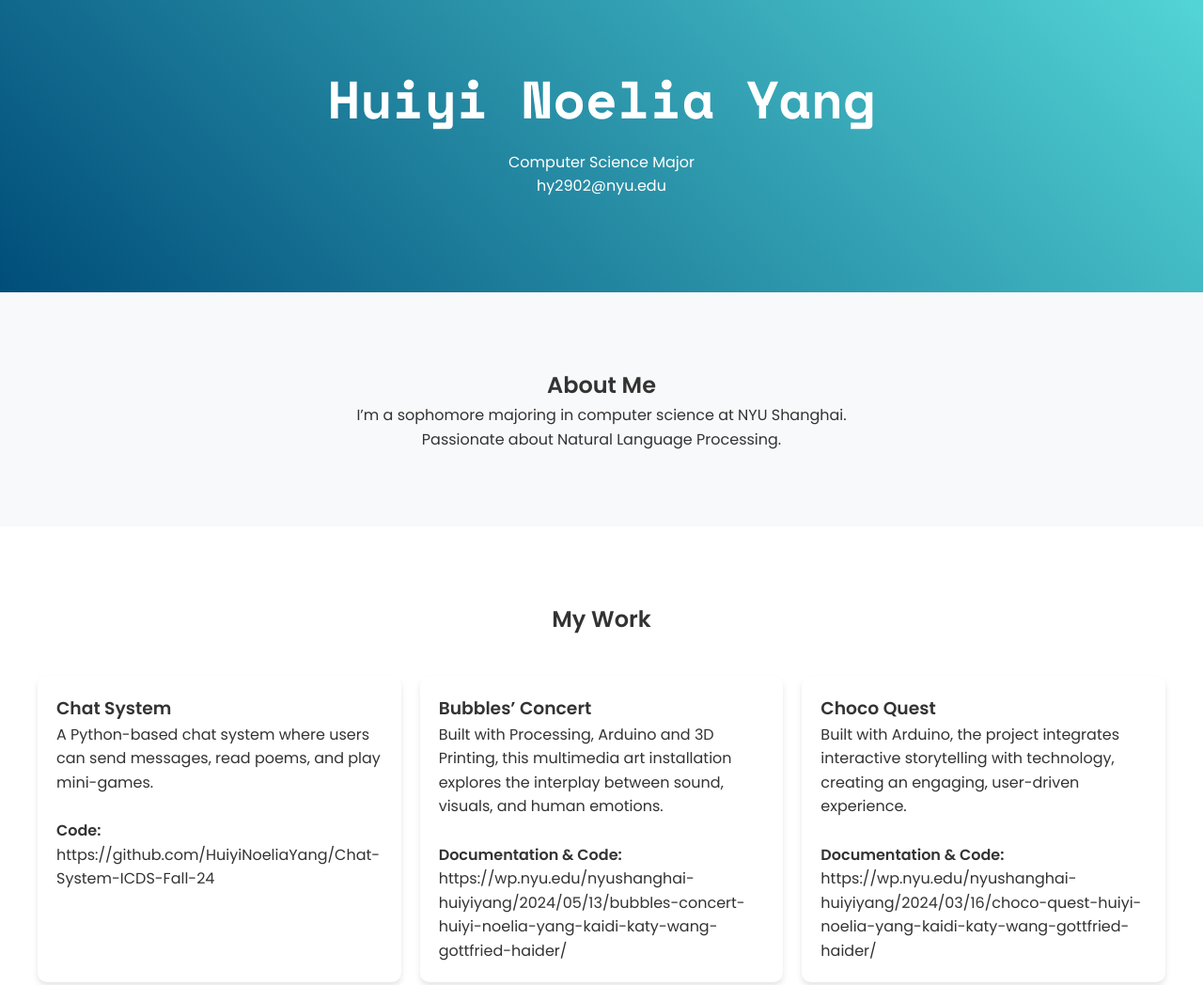
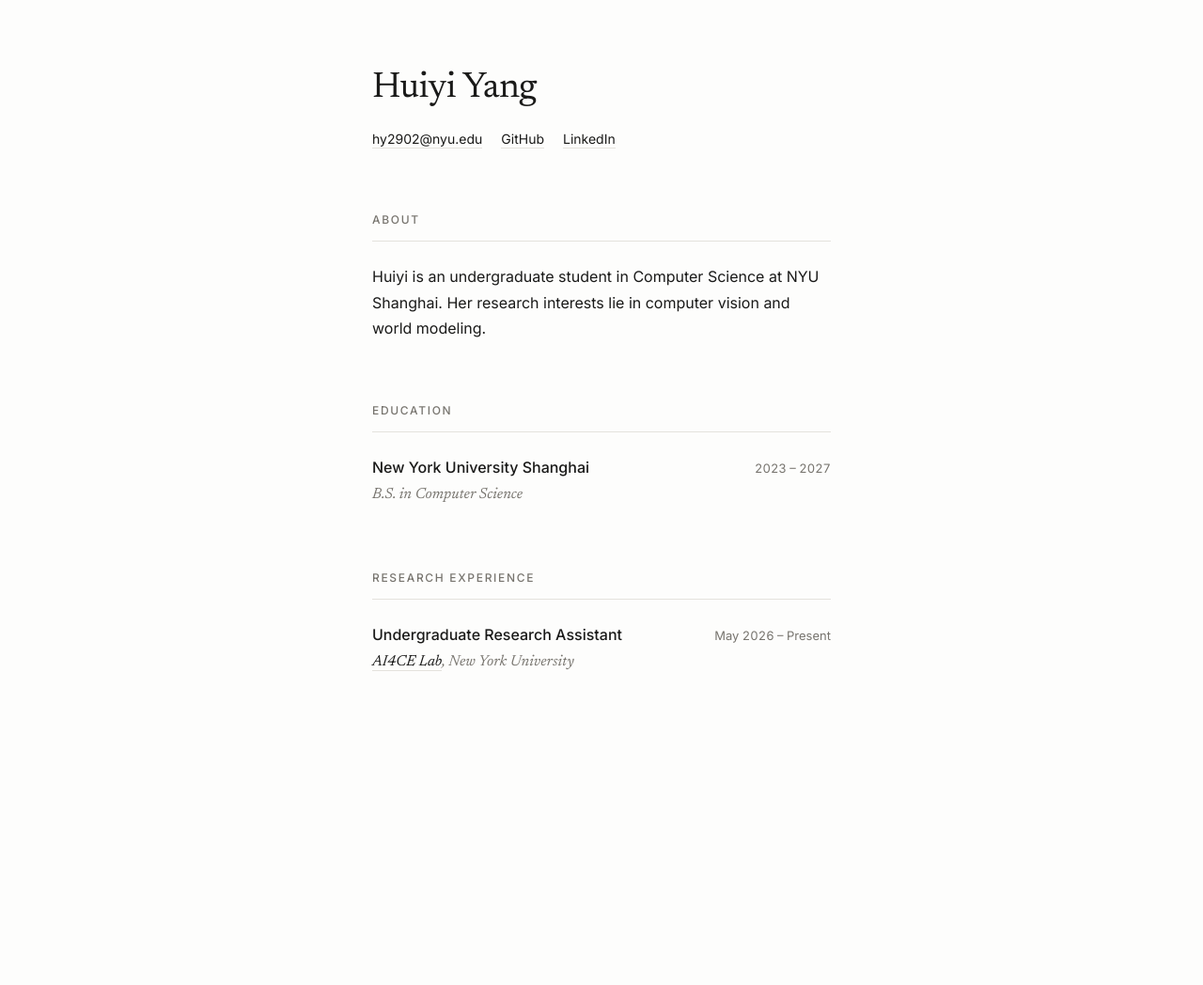
Before and after one commit to HuiyiNoeliaYang/HuiyiNoeliaYang.github.io, a plain HTML site: page index.html in a window 1280 px wide. Shown: the part 40-1088 px from the top of the page at 94% size. After the commit the page ends 854 px from the top, so only its background shows below. Drawn offline with nearby package versions, Linux system fonts and the light colour scheme.

Commit message:
Rebuild site with a minimal single-column layout
Replace the gradient hero and project cards with a plain typographic
page: About, Education, and Research Experience only.

- Drop the Projects and Contact sections; social links move to the header
- Narrow measure, serif display face, hairline rules, dark mode support
- Add AI4CE Lab research entry

```diff
--- a/index.html
+++ b/index.html
@@ -3,164 +3,185 @@
 <head>
 <meta charset="UTF-8">
 <meta name="viewport" content="width=device-width, initial-scale=1.0">
-    <title>Your Name | Portfolio</title>
-    <!-- Google Fonts -->
-    <link href="https://fonts.googleapis.com/css2?family=Space+Mono:wght@400;700&family=Poppins:wght@400;600&display=swap" rel="stylesheet">
-    <!-- Font Awesome Icons -->
-    <link rel="stylesheet" href="https://cdnjs.cloudflare.com/ajax/libs/font-awesome/6.0.0/css/all.min.css">
+<title>Huiyi Yang</title>
+<meta name="description" content="Huiyi Yang — Computer Science student at NYU Shanghai. Computer vision and world modeling.">
+<link rel="preconnect" href="https://fonts.googleapis.com">
+<link rel="preconnect" href="https://fonts.gstatic.com" crossorigin>
+<link href="https://fonts.googleapis.com/css2?family=Newsreader:ital,opsz,wght@0,6..72,400;1,6..72,400&family=Inter:wght@400;500&display=swap" rel="stylesheet">
 <style>
-        /* Reset and Base Styles */
-        * {
+  :root {
+    --bg: #fdfdfc;
+    --ink: #1a1a19;
+    --muted: #77746e;
+    --rule: #e4e2dd;
+    --measure: 34rem;
+  }
+
+  @media (prefers-color-scheme: dark) {
+    :root {
+      --bg: #121211;
+      --ink: #e8e6e1;
+      --muted: #8e8b84;
+      --rule: #2a2a28;
+    }
+  }
+
+  *, *::before, *::after { box-sizing: border-box; }
+
+  html { -webkit-text-size-adjust: 100%; }
+
+  body {
+    margin: 0;
+    background: var(--bg);
+    color: var(--ink);
+    font-family: 'Inter', -apple-system, BlinkMacSystemFont, 'Segoe UI', sans-serif;
+    font-size: 16px;
+    line-height: 1.7;
+    -webkit-font-smoothing: antialiased;
+  }
+
+  .page {
+    max-width: var(--measure);
+    margin: 0 auto;
+    padding: 7rem 1.75rem 6rem;
+  }
+
+  /* ---------- Header ---------- */
+
+  .name {
+    font-family: 'Newsreader', Georgia, serif;
+    font-size: 2.4rem;
+    font-weight: 400;
+    letter-spacing: -0.015em;
+    line-height: 1.15;
+    margin: 0 0 1.25rem;
+  }
+
+  .links {
+    display: flex;
+    flex-wrap: wrap;
+    gap: 1.25rem;
+    font-size: 0.875rem;
     margin: 0;
     padding: 0;
-            box-sizing: border-box;
+    list-style: none;
   }
 
-        body {
-            font-family: 'Poppins', sans-serif;
-            line-height: 1.6;
-            background: #f8f9fa;
-            color: #333;
+  a {
+    color: var(--ink);
+    text-decoration: none;
+    border-bottom: 1px solid var(--rule);
+    padding-bottom: 1px;
+    transition: border-color 0.2s ease;
   }
 
-        /* Hero Section */
-        .hero {
-            text-align: center;
-            padding: 100px 20px;
-            background: linear-gradient(45deg, #004d7a, #55d8d8);
-            color: white;
+  a:hover { border-color: var(--ink); }
+
+  /* ---------- Sections ---------- */
+
+  section { margin-top: 4rem; }
+
+  h2 {
+    font-size: 0.75rem;
+    font-weight: 500;
+    letter-spacing: 0.14em;
+    text-transform: uppercase;
+    color: var(--muted);
+    margin: 0 0 1.5rem;
+    padding-bottom: 0.75rem;
+    border-bottom: 1px solid var(--rule);
   }
 
-        .hero h1 {
-            font-family: 'Space Mono', monospace;
-            font-size: 3.5rem;
-            margin-bottom: 10px;
+  p { margin: 0 0 1rem; }
+  p:last-child { margin-bottom: 0; }
+
+  /* ---------- Entries ---------- */
+
+  .entry { margin-bottom: 2rem; }
+  .entry:last-child { margin-bottom: 0; }
+
+  .entry-head {
+    display: flex;
+    justify-content: space-between;
+    align-items: baseline;
+    gap: 1.5rem;
   }
 
-        /* About Section */
-        .about {
-            padding: 80px 20px;
-            max-width: 800px;
-            margin: 0 auto;
-            text-align: center;
+  .entry-title {
+    font-size: 1rem;
+    font-weight: 500;
+    margin: 0;
   }
 
-        .about img {
-            width: 150px;
-            height: 150px;
-            border-radius: 50%;
-            margin-bottom: 20px;
-            border: 3px solid #4ecdc4;
+  .entry-date {
+    font-size: 0.8125rem;
+    color: var(--muted);
+    white-space: nowrap;
+    font-variant-numeric: tabular-nums;
   }
 
-        /* Projects Section */
-        .projects {
-            padding: 80px 20px;
-            background: #fff;
+  .entry-body {
+    font-size: 0.9375rem;
+    margin: 0;
   }
 
-        .project-grid {
-            display: grid;
-            grid-template-columns: repeat(auto-fit, minmax(250px, 1fr));
-            gap: 20px;
-            max-width: 1200px;
-            margin: 0 auto;
+  .entry-meta {
+    font-family: 'Newsreader', Georgia, serif;
+    font-style: italic;
+    color: var(--muted);
+    margin: 0.125rem 0 0.5rem;
   }
 
-        .project-card {
-            padding: 20px;
-            border-radius: 10px;
-            background: #fff;
-            box-shadow: 0 4px 6px rgba(0, 0, 0, 0.1);
-            transition: transform 0.3s;
-        }
-
-        .project-card:hover {
-            transform: translateY(-5px);
-        }
-
-        /* Contact Section */
-        .contact {
-            padding: 80px 20px;
-            text-align: center;
-        }
-
-        .social-icons a {
-            color: #333;
-            font-size: 24px;
-            margin: 0 10px;
-            transition: color 0.3s;
-        }
-
-        .social-icons a:hover {
-            color: #4ecdc4;
-        }
-
-        /* Footer */
-        footer {
-            padding: 20px;
-            background: #333;
-            color: white;
-            text-align: center;
+  @media (max-width: 480px) {
+    .page { padding: 4rem 1.25rem 3.5rem; }
+    .name { font-size: 2rem; }
+    .entry-head { flex-direction: column; gap: 0.125rem; }
   }
 </style>
 </head>
 <body>
-    <!-- Hero Section -->
-    <section class="hero">
-        <h1>Huiyi Noelia Yang</h1>
-        <p>Computer Science Major</p>
-        <p>hy2902@nyu.edu</p>
+<main class="page">
+
+  <header>
+    <h1 class="name">Huiyi Yang</h1>
+    <ul class="links">
+      <li><a href="mailto:hy2902@nyu.edu">hy2902@nyu.edu</a></li>
+      <li><a href="https://github.com/HuiyiNoeliaYang">GitHub</a></li>
+      <li><a href="https://www.linkedin.com/in/huiyi-yang-2a1807297/">LinkedIn</a></li>
+    </ul>
+  </header>
+
+  <section id="about">
+    <h2>About</h2>
+    <p>Huiyi is an undergraduate student in Computer Science at NYU Shanghai.
+    Her research interests lie in computer vision and world modeling.</p>
   </section>
 
-    <!-- About Section -->
-    <section class="about">
-        <h2>About Me</h2>
-        <p>I’m a sophomore majoring in computer science at NYU Shanghai.</p>
-        <p>Passionate about Natural Language Processing.</p>
-    </section>
+  <section id="education">
+    <h2>Education</h2>
 
-    <!-- Projects Section -->
-    <section class="projects">
-        <h2 style="text-align: center; margin-bottom: 40px;">My Work</h2>
-        <div class="project-grid">
-            <div class="project-card">
-                <h3>Chat System</h3>
-                <p>A Python-based chat system where users can send messages, read poems, and play mini-games.</p>
-                <br>
-                <p><b>Code:</b> https://github.com/HuiyiNoeliaYang/Chat-System-ICDS-Fall-24</p>
-
+    <div class="entry">
+      <div class="entry-head">
+        <h3 class="entry-title">New York University Shanghai</h3>
+        <span class="entry-date">2023 &ndash; 2027</span>
       </div>
-            <div class="project-card">
-                <h3>Bubbles’ Concert</h3>
-                <p>Built with Processing, Arduino and 3D Printing, this multimedia art installation explores the interplay between sound, visuals, and human emotions.</p>
-                <br>
-                <p><b>Documentation & Code:</b> https://wp.nyu.edu/nyushanghai-huiyiyang/2024/05/13/bubbles-concert-huiyi-noelia-yang-kaidi-katy-wang-gottfried-haider/</p>
-
-            </div>
-            <div class="project-card">
-                <h3>Choco Quest</h3>
-                <p>Built with Arduino, the project integrates interactive storytelling with technology, creating an engaging, user-driven experience.</p>
-                <br>
-                <p><b>Documentation & Code:</b> https://wp.nyu.edu/nyushanghai-huiyiyang/2024/03/16/choco-quest-huiyi-noelia-yang-kaidi-katy-wang-gottfried-haider/</p>
-
-            </div>
+      <p class="entry-meta">B.S. in Computer Science</p>
     </div>
   </section>
 
-    <!-- Contact Section -->
-    <section class="contact">
-        <h2>Get in Touch</h2>
-        <div class="social-icons">
-            <a href="https://www.linkedin.com/in/huiyi-yang-2a1807297/"><i class="fab fa-linkedin"></i></a>
-            <a href="https://github.com/HuiyiNoeliaYang"><i class="fab fa-github"></i></a>
-            <!-- <a href="hy2902@nyu.edu"><i class="far fa-envelope"></i></a> -->
+  <section id="research">
+    <h2>Research Experience</h2>
+
+    <div class="entry">
+      <div class="entry-head">
+        <h3 class="entry-title">Undergraduate Research Assistant</h3>
+        <span class="entry-date">May 2026 &ndash; Present</span>
+      </div>
+      <p class="entry-meta"><a href="https://ai4ce.github.io/">AI4CE Lab</a>, New York University</p>
+      <!-- 补描述时替换这行： <p class="entry-body">...</p> -->
     </div>
   </section>
 
-    <!-- Footer -->
-    <footer>
-        <p>🪼</p>
-    </footer>
+</main>
 </body>
 </html>
```
Also changed, not shown: 1 other file. Lines whose indentation alone changed are shown as unchanged.
